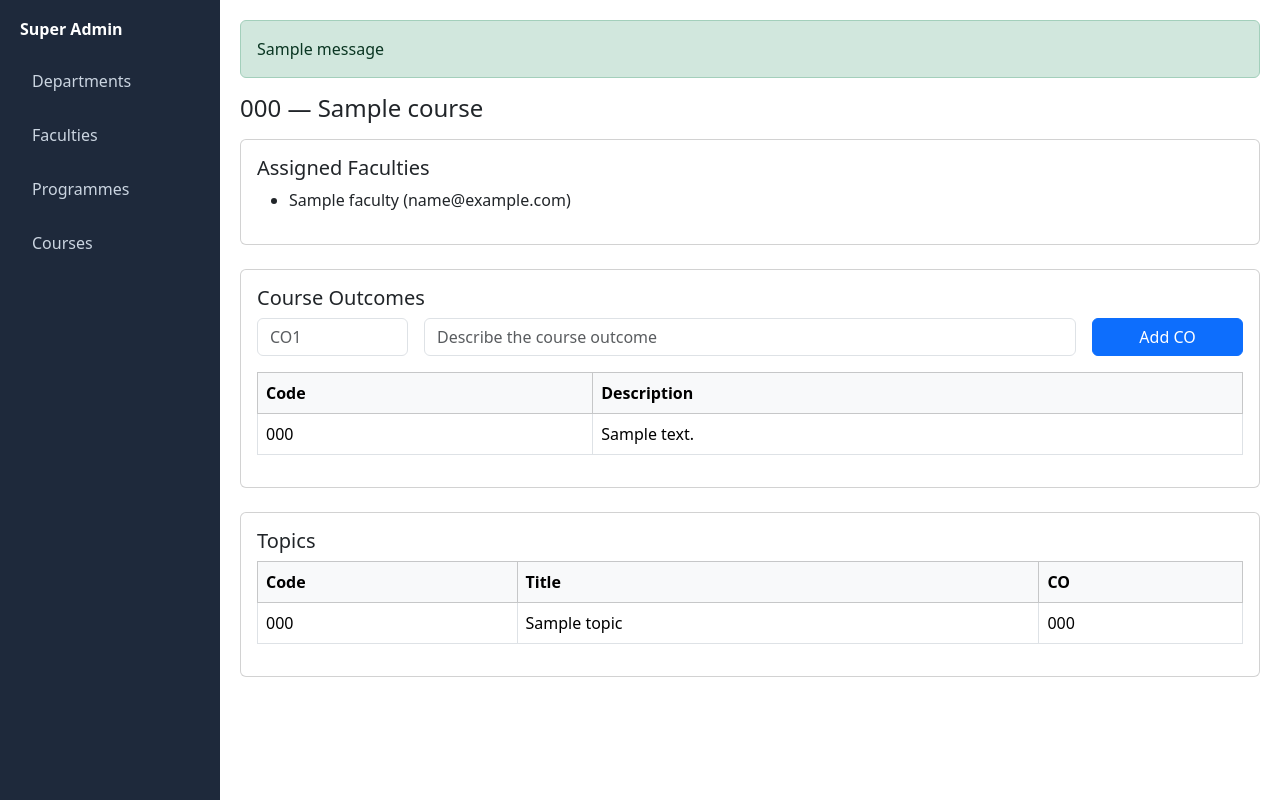
After one commit to Rohanma2005/question-pool, a Flask app: page /superadmin/courses/1 in a window 1280 px wide. The commit adds this page. Run offline with Flask 3, Linux system fonts and the light colour scheme; tables that the repository leaves empty hold one stand-in row (values such as "Sample post"); one stand-in notice (Sample message) is shown.

Commit message:
fixed course filtering issue and created course detail page

```diff
--- a/app/routes/courses/__init__.py
+++ b/app/routes/courses/__init__.py
@@ -1,2 +1,5 @@
 from .routes import courses_bp
 from .api import courses_api_bp
+from . import detail  # <-- IMPORTANT (registers route)
+
+__all__ = ['courses_bp', 'courses_api_bp', ]
--- /dev/null
+++ b/app/routes/courses/detail.py
@@ -0,0 +1,76 @@
+from flask import render_template, request, redirect, url_for, flash
+from app.extensions import db
+from app.models import (
+    Course,
+    ProgrammeCourseOffering,
+    CourseOutcome,
+    Topic
+)
+from app.routes.main import super_admin_required
+from .routes import courses_bp  # reuse existing blueprint
+
+
+@courses_bp.route('/<int:course_id>', methods=['GET', 'POST'])
+@super_admin_required
+def course_detail(course_id):
+    course = Course.query.get_or_404(course_id)
+
+    # =========================
+    # ADD COURSE OUTCOME
+    # =========================
+    if request.method == 'POST':
+        co_code = request.form.get('co_code', '').strip()
+        co_description = request.form.get('co_description', '').strip()
+
+        if not co_code or not co_description:
+            flash('CO code and description are required', 'error')
+            return redirect(request.url)
+
+        existing = CourseOutcome.query.filter_by(
+            course_id=course.id,
+            code=co_code
+        ).first()
+
+        if existing:
+            flash('CO code already exists for this course', 'error')
+        else:
+            co = CourseOutcome(
+                code=co_code,
+                description=co_description,
+                course_id=course.id
+            )
+            db.session.add(co)
+            db.session.commit()
+            flash('Course Outcome added successfully', 'success')
+
+        return redirect(request.url)
+
+    # =========================
+    # LOAD ASSIGNED FACULTIES
+    # =========================
+    offerings = ProgrammeCourseOffering.query.filter_by(
+        course_id=course.id
+    ).all()
+
+    assigned_faculties = list({
+        offering.faculty for offering in offerings
+    })
+
+    # =========================
+    # LOAD COs & Topics
+    # =========================
+    course_outcomes = CourseOutcome.query.filter_by(
+        course_id=course.id
+    ).all()
+
+    topics = Topic.query.filter_by(
+        course_id=course.id
+    ).all()
+
+    return render_template(
+        'course_detail.html',
+        course=course,
+        assigned_faculties=assigned_faculties,
+        course_outcomes=course_outcomes,
+        topics=topics
+    )
--- a/app/routes/main.py
+++ b/app/routes/main.py
@@ -25,8 +25,12 @@ def super_admin_required(f):
     @wraps(f)
     def decorated_function(*args, **kwargs):
         if 'user_id' not in session or session.get('role') != 'super_admin':
+           if request.endpoint and request.endpoint.startswith('main.superadmin_login'):
+            return redirect(url_for('main.superadmin_login'))
+
             flash('Access denied', 'error')
             return redirect(url_for('main.superadmin_login'))
+
         return f(*args, **kwargs)
     return decorated_function
 
@@ -201,8 +205,9 @@ def programme_detail(programme_id):
     departments = Department.query.order_by(Department.name).all()
 
     semester_no = request.args.get('semester', 1, type=int)
-    if semester_no < 1 or semester_no > 6:
-        semester_no = 1
+    if semester_no < 1 or semester_no > 8:
+     semester_no = 1
+
 
     # ==========================
     # HANDLE ADD COURSE (POST)
--- /dev/null
+++ b/app/templates/course_detail.html
@@ -0,0 +1,111 @@
+{% extends "layout_dashboard.html" %}
+{% block title %}Course Detail{% endblock %}
+
+{% block content %}
+
+<h4 class="mb-3">
+  {{ course.code }} — {{ course.title }}
+</h4>
+
+<!-- ===============================
+     Assigned Faculties
+================================ -->
+<div class="card p-3 mb-4">
+  <h5>Assigned Faculties</h5>
+
+  {% if assigned_faculties %}
+    <ul>
+      {% for f in assigned_faculties %}
+        <li>{{ f.name }} ({{ f.email }})</li>
+      {% endfor %}
+    </ul>
+  {% else %}
+    <div class="alert alert-secondary mb-0">
+      No faculty currently assigned.
+    </div>
+  {% endif %}
+</div>
+
+<!-- ===============================
+     Course Outcomes
+================================ -->
+<div class="card p-3 mb-4">
+  <h5>Course Outcomes</h5>
+
+  <!-- Add CO Form -->
+  <form method="POST" class="mb-3">
+    <input type="hidden" name="csrf_token" value="{{ session.csrf_token }}">
+
+    <div class="row g-3">
+      <div class="col-md-2">
+        <input class="form-control" name="co_code" placeholder="CO1" required>
+      </div>
+      <div class="col-md-8">
+        <input class="form-control" name="co_description"
+               placeholder="Describe the course outcome"
+               required>
+      </div>
+      <div class="col-md-2">
+        <button class="btn btn-primary w-100">Add CO</button>
+      </div>
+    </div>
+  </form>
+
+  <!-- CO List -->
+  {% if course_outcomes %}
+    <table class="table table-bordered">
+      <thead class="table-light">
+        <tr>
+          <th>Code</th>
+          <th>Description</th>
+        </tr>
+      </thead>
+      <tbody>
+        {% for co in course_outcomes %}
+          <tr>
+            <td>{{ co.code }}</td>
+            <td>{{ co.description }}</td>
+          </tr>
+        {% endfor %}
+      </tbody>
+    </table>
+  {% else %}
+    <div class="alert alert-secondary">
+      No course outcomes added yet.
+    </div>
+  {% endif %}
+</div>
+
+<!-- ===============================
+     Topics
+================================ -->
+<div class="card p-3">
+  <h5>Topics</h5>
+
+  {% if topics %}
+    <table class="table table-bordered">
+      <thead class="table-light">
+        <tr>
+          <th>Code</th>
+          <th>Title</th>
+          <th>CO</th>
+        </tr>
+      </thead>
+      <tbody>
+        {% for t in topics %}
+          <tr>
+            <td>{{ t.code }}</td>
+            <td>{{ t.title }}</td>
+            <td>{{ t.co.code }}</td>
+          </tr>
+        {% endfor %}
+      </tbody>
+    </table>
+  {% else %}
+    <div class="alert alert-secondary">
+      No topics added yet.
+    </div>
+  {% endif %}
+</div>
+
+{% endblock %}
--- a/app/templates/programme_detail.html
+++ b/app/templates/programme_detail.html
@@ -17,7 +17,7 @@
 
 <!-- Semester Tabs -->
 <ul class="nav nav-tabs mb-3">
-  {% for sem in range(1, 7) %}
+  {% for sem in range(1, 9) %}
     <li class="nav-item">
       <a
         class="nav-link {% if sem == semester_no %}active{% endif %}"
```
Also changed, not shown: app/models.py (+4 -3 lines), app/static/js/course_table_filter.js (+16 -5 lines), app/templates/courses.html (+9 -0 lines), app/templates/superadmin_login.html (+11 -0 lines).
